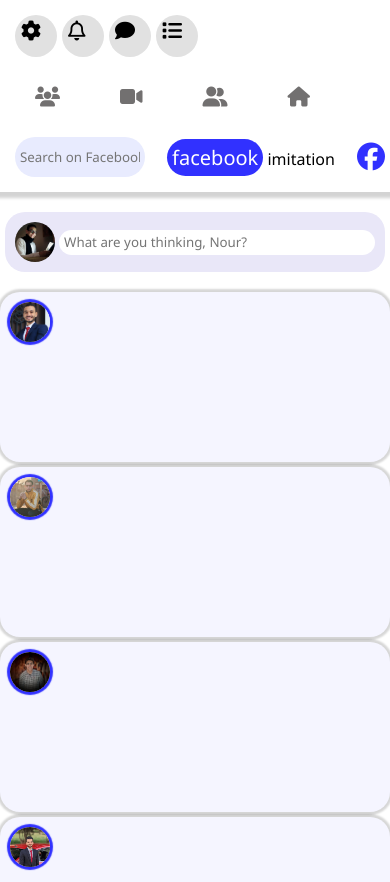
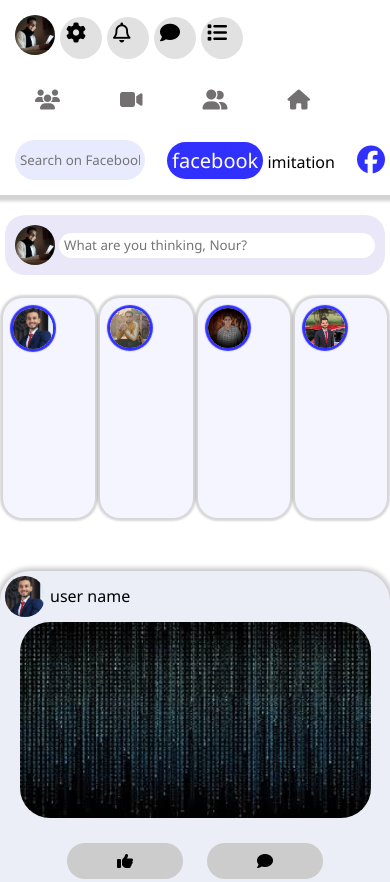
Before and after one commit to nouralden067-netizen/Facebook-imitation, a plain HTML site: page index.html in a window 390 px wide. Shown: the top 882 px of the page. Drawn offline with Linux system fonts and the light colour scheme.

Commit message:
Add files via upload

```diff
--- a/Profile.css
+++ b/Profile.css
@@ -15,6 +15,11 @@
     position: sticky;
     top: 0;
     z-index: 2;
+}
+
+header .logo img{
+    width: 40px;
+    border-radius: 40px;
 }
 
 header .logo {
--- a/index.html
+++ b/index.html
@@ -14,6 +14,8 @@
     <header>
 
         <div class="logo">
+
+            <a href="Profile.html"><img src="image7.jpg"></a>
 
             <i class="fa-solid fa-gear"></i>
 
--- a/style.css
+++ b/style.css
@@ -21,6 +21,11 @@
     padding: 5px;
     position: sticky;
     top: 0;
+}
+
+header .logo img{
+    width: 40px;
+    border-radius: 40px;
 }
 
 header .logo i {
@@ -351,15 +356,16 @@
     justify-content: space-between;
     align-items: center;
     gap: 5px;
+    padding: 3px;
     margin-bottom: 50px;
 }
 
 .Page2 .story div{
     padding: 10px;
-    width: 100px;
+    width: 90px;
     height: 200px;
     background: #f5f5ff;
-    box-shadow: 0px 0px 2px 3px rgba(0, 0, 0, 0.159);
+    box-shadow: 0px 0px 2px 3px #00000029;
     border-radius: 20px;
     cursor: pointer;
     transition: 0.3s;
@@ -599,14 +605,9 @@
     margin: 20px 5px;
   }
 
-  .Page2 .story {
-    flex-wrap: wrap;
-    justify-content: center;
-  }
-
   .Page2 .story div {
-    width: 45%;
-    height: 180px;
+    width: 50%;
+    height: 100px;
   }
 
   .Page2 #news .post {
@@ -640,12 +641,16 @@
   }
 
   .Page2 .story div {
-    width: 100%;
-    height: 150px;
+    width: 50%;
+    height: 200px;
   }
 
   .Page2 #news .post img {
-    width: 100%;
+    width: 90%;
+  }
+
+  .Page2 #news .post2 img{
+    width: 40px;
   }
 
   .Messages,
```
Also changed, not shown: Profile.html (+1 -0 lines).
